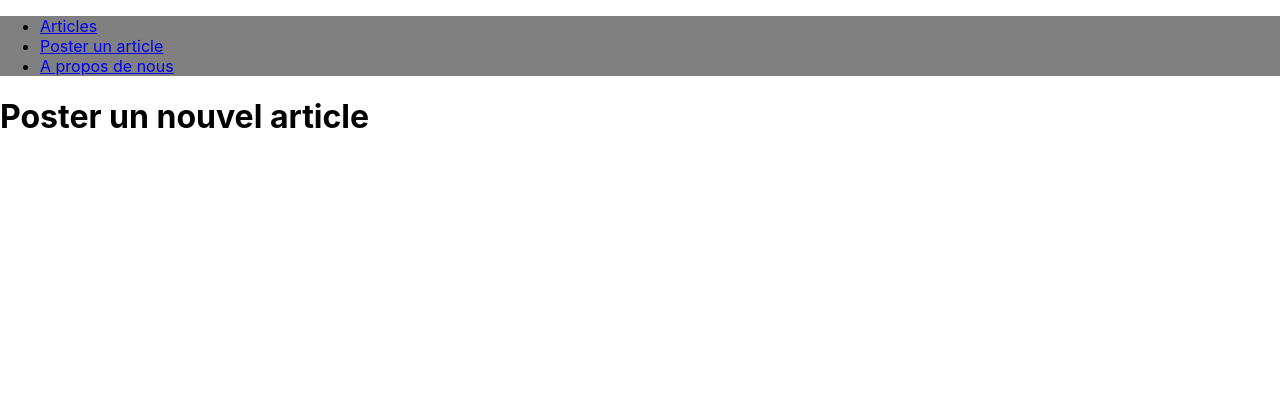
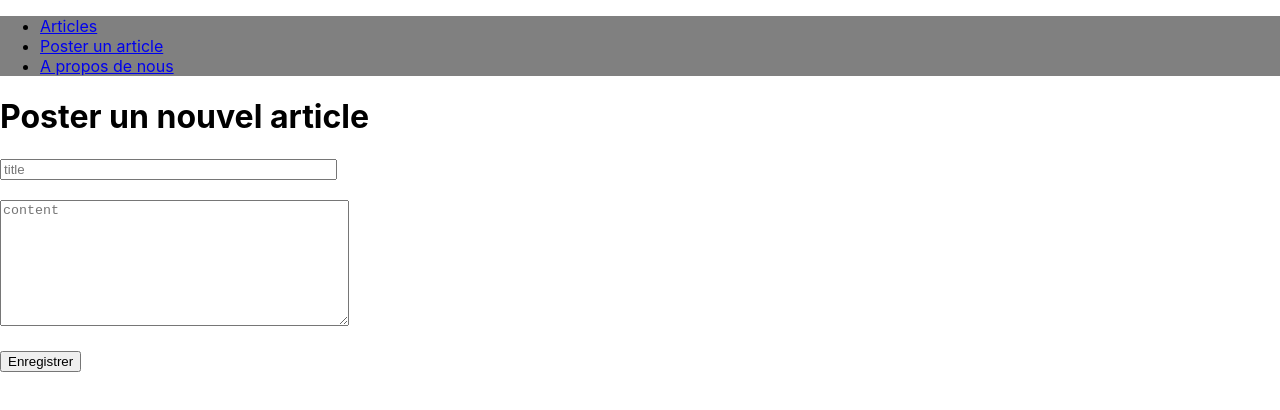
Before and after one commit to EauDeux/React-Project-AK, a React (Create React App) app: page /articles in a window 1280 px wide. Shown: the top 410 px of the page. Built offline with nearby package versions, Linux system fonts and the light colour scheme.

Commit message:
create post state

```diff
--- /dev/null
+++ b/src/components/createNewPost/index.js
@@ -0,0 +1,38 @@
+import React from 'react'
+import PropTypes from 'prop-types'
+// import Header from '../header'
+
+const CreateNewPost = props => {
+  return (
+    <div>
+      <form>
+        <input
+          type='text'
+          onChange={props.savePostTitleToState}
+          placeHolder='title'
+          size='39'
+          required
+        ></input>
+        <br />
+        <br />
+        <textarea
+          onChange={props.savePostContentToState}
+          placeHolder='content'
+          rows='8'
+          cols='41'
+          required
+        ></textarea>
+        <br />
+        <br />
+        <button>Enregistrer</button>
+      </form>
+    </div>
+  )
+}
+
+CreateNewPost.propTypes = {
+  savePostTitleToState: PropTypes.string,
+  savePostContentToState: PropTypes.string
+}
+
+export default CreateNewPost
--- /dev/null
+++ b/src/components/post/index.js
@@ -0,0 +1,15 @@
+import React from 'react'
+
+const Post = () => {
+  return (
+    <>
+      <section>
+        <h3>Post title will appear here</h3>
+        <p> Post contents will appear here</p>
+        <button>Modifier</button>
+        <button>Supprimer</button>
+      </section>
+    </>
+  )
+}
+export default Post
--- a/src/pages/articles.js
+++ b/src/pages/articles.js
@@ -1,9 +1,11 @@
 import React from 'react'
+import CreateNewPost from '../components/createNewPost'
 
 const Articles = () => {
   return (
     <div>
       <h1>Poster un nouvel article</h1>
+      <CreateNewPost></CreateNewPost>
     </div>
   )
 }
--- a/src/pages/home.js
+++ b/src/pages/home.js
@@ -1,9 +1,12 @@
 import React from 'react'
+
+import Post from '../components/post'
 
 const Home = () => {
   return (
     <div>
       <h1>Home</h1>
+      <Post></Post>
     </div>
   )
 }
```
Also changed, not shown: src/components/allPost.js/index.js (added, +40 -0 lines), src/components/updatePost/index.js (added, +18 -0 lines).
